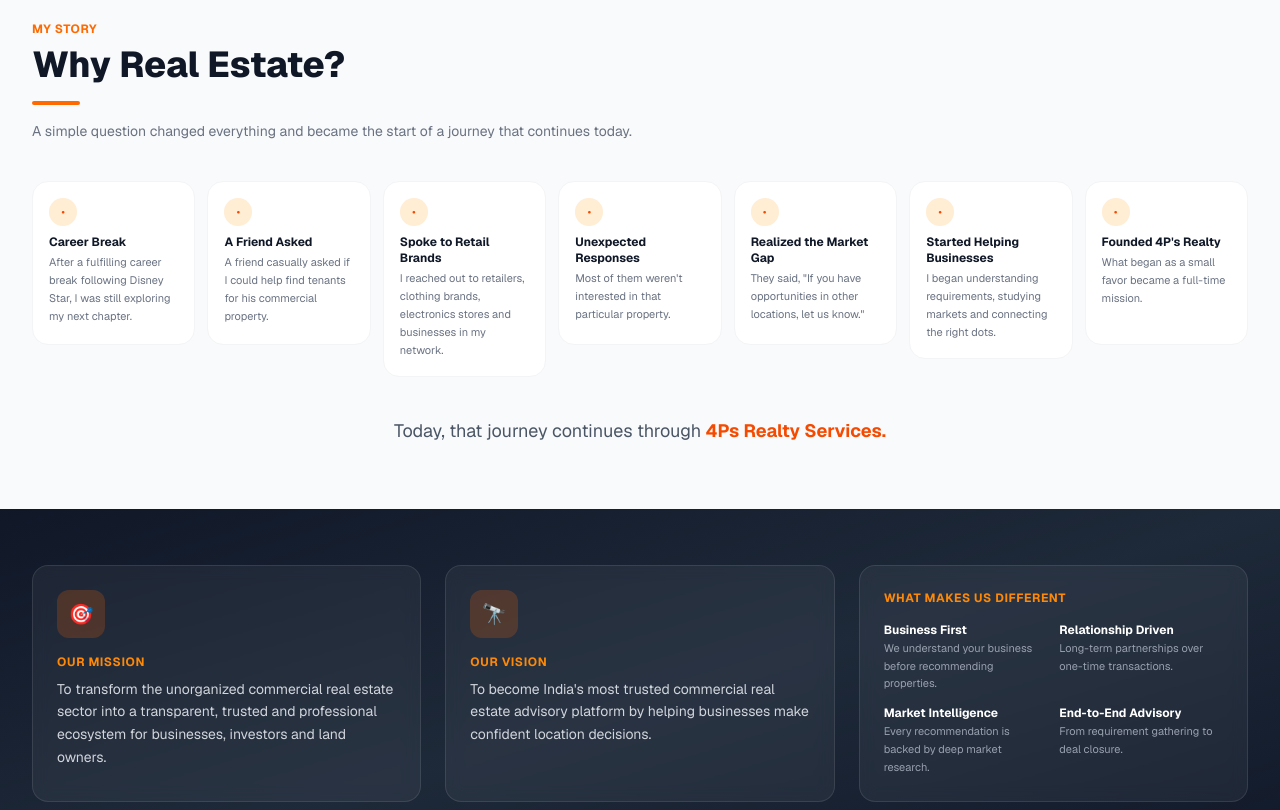
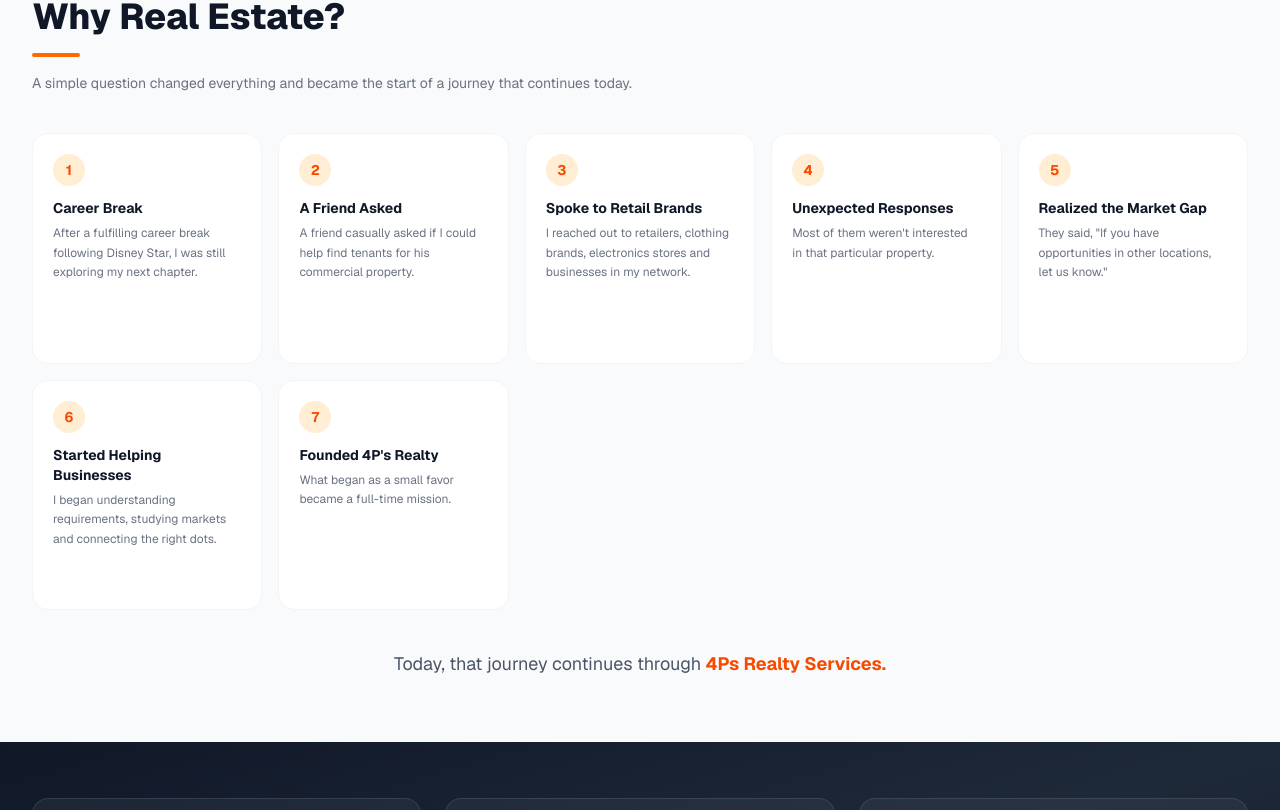
Before and after one commit to fourpsrealtyservices/FourpsNEW, a Next.js app: page /about in a window 1280 px wide. Shown: the part 1334-2144 px from the top of the page. Built offline with nearby package versions, Linux system fonts and the light colour scheme; no server answers; the database is empty.

Commit message:
changes again

```diff
--- a/src/app/about/page.tsx
+++ b/src/app/about/page.tsx
@@ -63,7 +63,17 @@
 
   useEffect(() => {
     fetch('/api/public/about').then(r => r.json()).then(d => {
-      if (d && !d.error && d.founderName) setData({ ...DEFAULTS, ...d });
+      if (d && !d.error && d.founderName) {
+        // Only override defaults with backend values that are non-empty
+        const merged = { ...DEFAULTS };
+        for (const key of Object.keys(d) as (keyof AboutData)[]) {
+          const val = d[key];
+          if (val !== undefined && val !== null && val !== '') {
+            (merged as any)[key] = val;
+          }
+        }
+        setData(merged);
+      }
     }).catch(() => {});
   }, []);
 
@@ -104,7 +114,7 @@
       </section>
 
       {/* Meet Our Founder */}
-      <section className="max-w-7xl mx-auto px-4 sm:px-6 lg:px-8 py-16">
+      <section className="max-w-7xl mx-auto px-4 sm:px-6 lg:px-8 py-10">
         <div className="grid grid-cols-1 lg:grid-cols-3 gap-10 items-start">
           {/* Founder Photo */}
           <div className="flex flex-col items-center lg:items-start">
@@ -215,22 +225,14 @@
             <p className="text-gray-500 text-sm">A simple question changed everything and became the start of a journey that continues today.</p>
           </div>
 
-          <div className="grid grid-cols-2 sm:grid-cols-3 md:grid-cols-4 lg:grid-cols-7 gap-3">
-            {[
-              { title: 'Career Break', description: 'After a fulfilling career break following Disney Star, I was still exploring my next chapter.' },
-              { title: 'A Friend Asked', description: 'A friend casually asked if I could help find tenants for his commercial property.' },
-              { title: 'Spoke to Retail Brands', description: 'I reached out to retailers, clothing brands, electronics stores and businesses in my network.' },
-              { title: 'Unexpected Responses', description: "Most of them weren't interested in that particular property." },
-              { title: 'Realized the Market Gap', description: 'They said, "If you have opportunities in other locations, let us know."' },
-              { title: 'Started Helping Businesses', description: 'I began understanding requirements, studying markets and connecting the right dots.' },
-              { title: "Founded 4P's Realty", description: 'What began as a small favor became a full-time mission.' },
-            ].map((step, i) => (
-                <div key={i} className="bg-white border border-gray-100 rounded-2xl p-4 hover:shadow-lg transition-shadow aspect-square flex flex-col justify-start">
-                  <div className="w-7 h-7 rounded-full bg-orange-100 flex items-center justify-center mb-2">
-                    <span className="text-orange-600 text-xs">•</span>
+          <div className="grid grid-cols-2 sm:grid-cols-3 md:grid-cols-5 gap-4">
+            {data.storySteps.map((step, i) => (
+              <div key={i} className="bg-white border border-gray-100 rounded-2xl p-5 hover:shadow-lg transition-shadow aspect-square flex flex-col justify-start">
+                <div className="w-8 h-8 rounded-full bg-orange-100 flex items-center justify-center mb-3">
+                  <span className="text-orange-600 text-sm font-bold">{i + 1}</span>
                 </div>
-                  <h4 className="font-bold text-gray-900 text-xs mb-1">{step.title}</h4>
-                  <p className="text-[11px] text-gray-500 leading-relaxed">{step.description}</p>
+                <h4 className="font-bold text-gray-900 text-sm mb-1.5">{step.title}</h4>
+                <p className="text-xs text-gray-500 leading-relaxed">{step.description}</p>
               </div>
             ))}
           </div>
```
Lines whose indentation alone changed are shown as unchanged.
